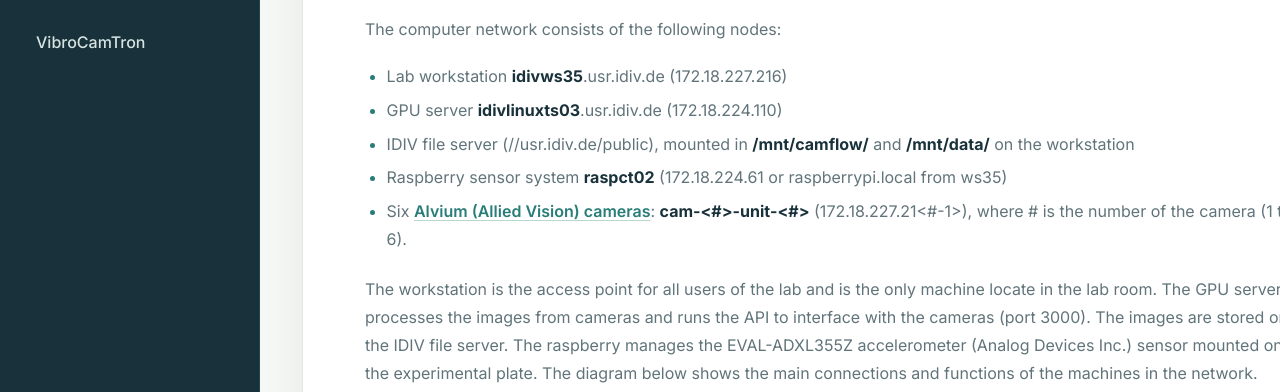
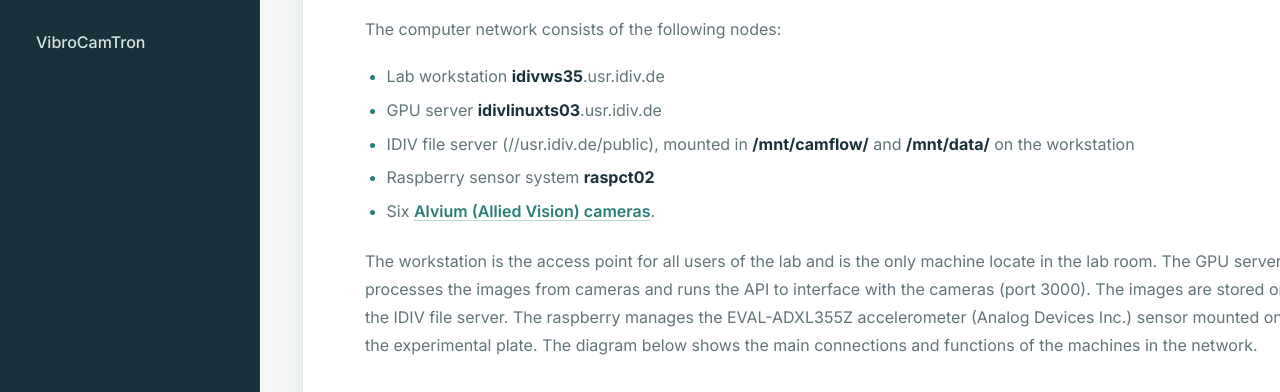
Before and after one commit to EcoNetLab/econetlab.github.io, a plain HTML site: page lab.html in a window 1280 px wide. Shown: the part 360-752 px from the top of the page. Drawn offline with nearby package versions, Linux system fonts and the light colour scheme.

Commit message:
strip networks

```diff
--- a/lab.html
+++ b/lab.html
@@ -263,11 +263,11 @@
 
         <p>The computer network consists of the following nodes:
             <ul>
-                <li>Lab workstation <b>idivws35</b>.usr.idiv.de (172.18.227.216)</li>
-                <li>GPU server <b>idivlinuxts03</b>.usr.idiv.de (172.18.224.110)</li>
+                <li>Lab workstation <b>idivws35</b>.usr.idiv.de </li>
+                <li>GPU server <b>idivlinuxts03</b>.usr.idiv.de </li>
                 <li>IDIV file server (//usr.idiv.de/public), mounted in <b>/mnt/camflow/</b> and <b>/mnt/data/</b> on the workstation</li>
-                <li>Raspberry sensor system <b>raspct02</b> (172.18.224.61 or raspberrypi.local from ws35)</li>
-		<li>Six  <a href="#alvium">Alvium (Allied Vision) cameras</a>: <b>cam-<#>-unit-<#></b> (172.18.227.21<#-1>), where # is the number of the camera (1 to 6).
+                <li>Raspberry sensor system <b>raspct02</b></li>
+        		<li>Six  <a href="#alvium">Alvium (Allied Vision) cameras</a>.
 		</ul>
         </p>
         <p>
```
